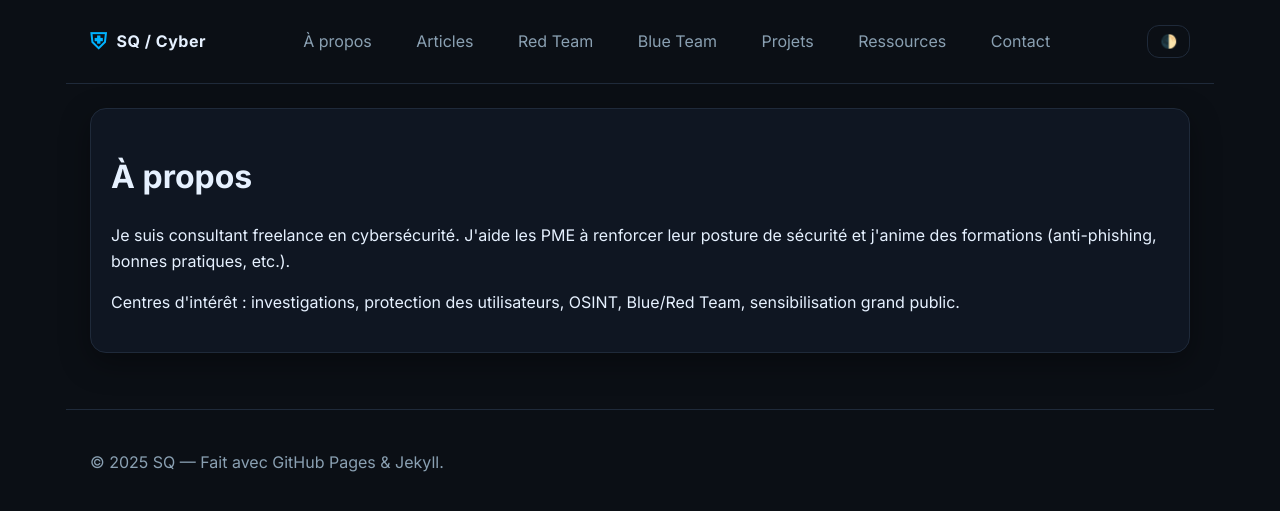
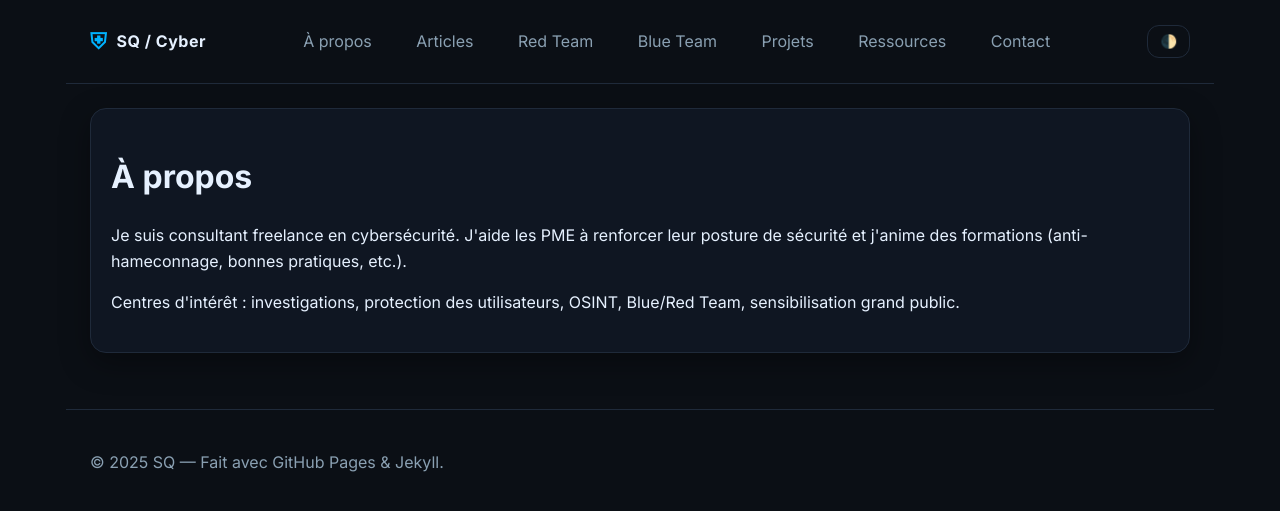
Before and after one commit to sqltemp/portfolio, a Jekyll site: the page built from pages/about.md, in a window 1280 px wide. Shown: the top 511 px of the page. Built offline with Jekyll 4.4.1, drawn with Linux system fonts in a browser that asks for light colours.

Commit message:
Update anti-phishing to anti-hameçonnage

```diff
--- a/pages/about.md
+++ b/pages/about.md
@@ -6,6 +6,6 @@ permalink: /pages/about/
 
 <div class="card">
   <h1>À propos</h1>
-  <p>Je suis consultant freelance en cybersécurité. J'aide les PME à renforcer leur posture de sécurité et j'anime des formations (anti-phishing, bonnes pratiques, etc.).</p>
+  <p>Je suis consultant freelance en cybersécurité. J'aide les PME à renforcer leur posture de sécurité et j'anime des formations (anti-hameconnage, bonnes pratiques, etc.).</p>
   <p>Centres d'intérêt : investigations, protection des utilisateurs, OSINT, Blue/Red Team, sensibilisation grand public.</p>
 </div>
```
